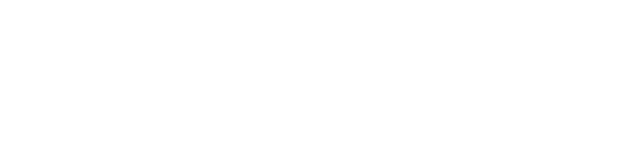
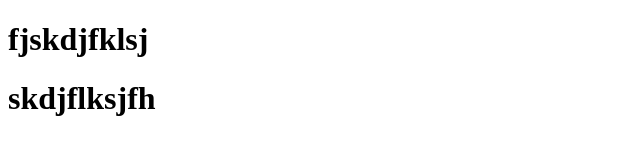
Before and after one commit to shalauddinnayans/my-first-repo, a plain HTML site: page index.html in a window 1280 px wide. Shown: the whole page, without its empty margins (0-640 px from the left). Drawn offline with Linux system fonts and the light colour scheme.

Commit message:
my secand commit

```diff
--- a/index.html
+++ b/index.html
@@ -7,6 +7,7 @@
     <title>Document</title>
 </head>
 <body>
-
+    <h1>fjskdjfklsj</h1>
+    <h1>skdjflksjfh</h1>
 </body>
 </html>
```
